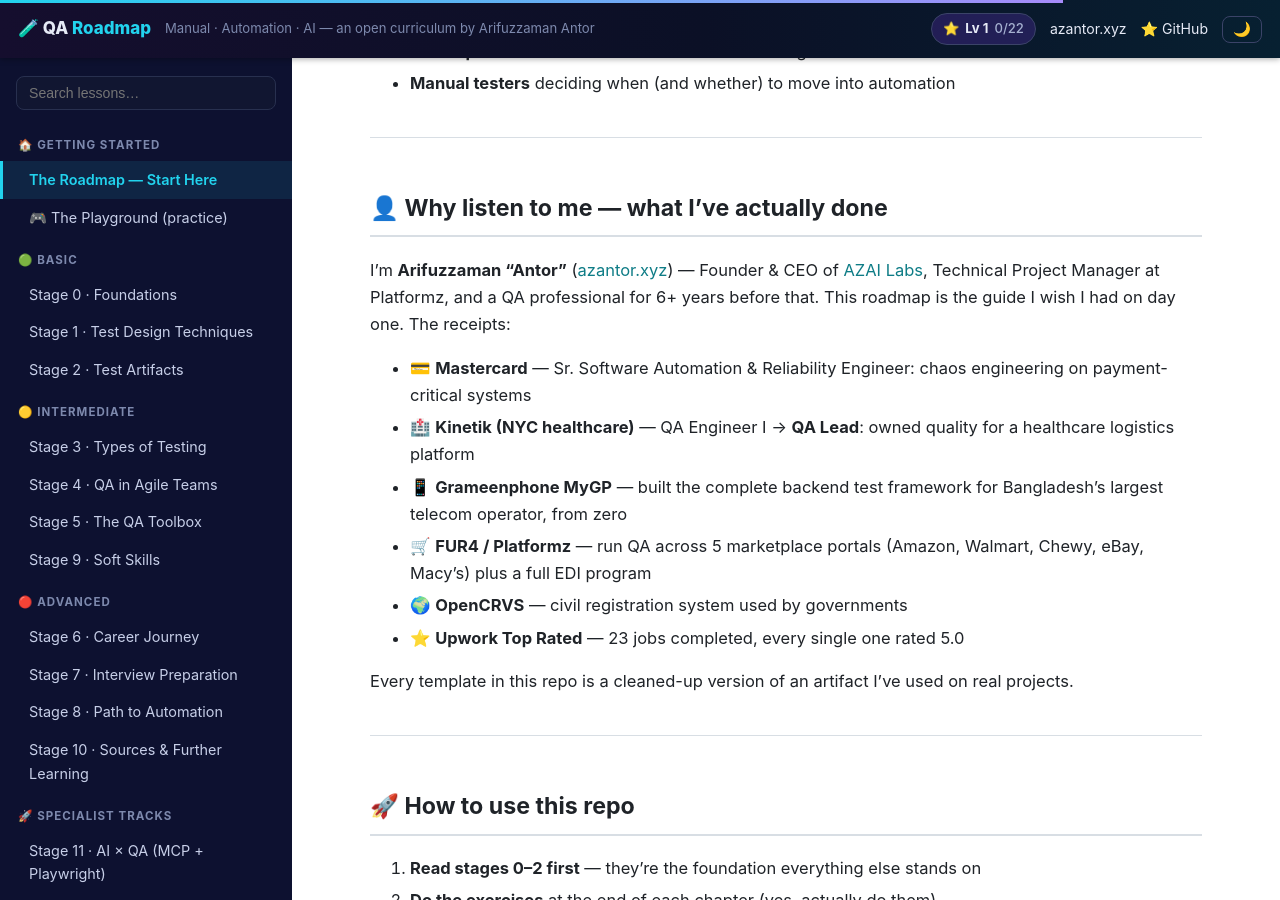
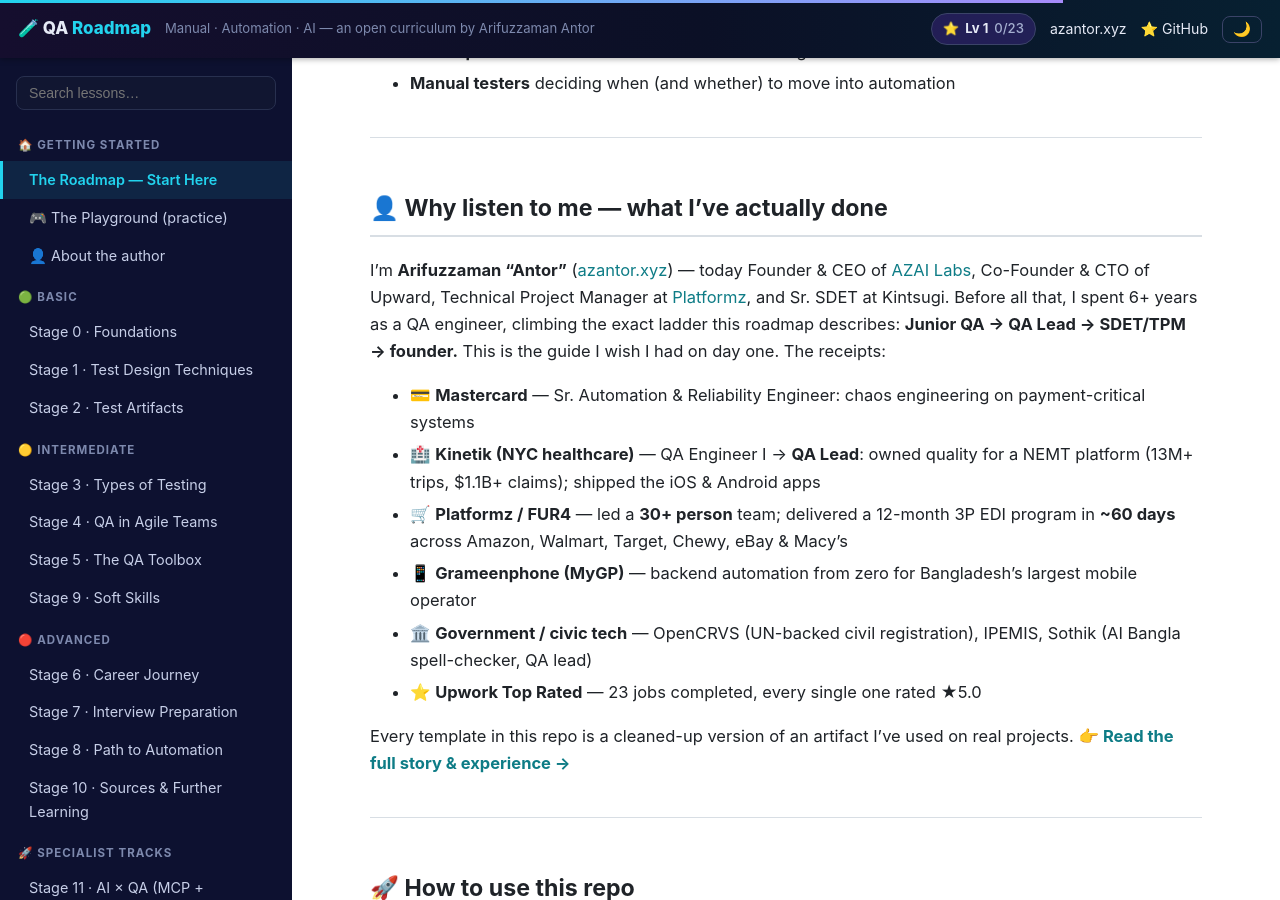
Before and after one commit to azaworld/qa-manual-testing-roadmap, a Jekyll site: the page built from README.md, in a window 1280 px wide and 900 px high, scrolled down 3632 px. Built offline with Jekyll 4.4.1, drawn with Linux system fonts in a browser that asks for light colours; our own code applies the rules of GitHub Pages for plain Markdown files.

Commit message:
Add About the Author page from azantor.xyz
Full bio so any visitor understands who wrote this: current roles
(AZAI Labs, Upward, Platformz, Kintsugi), the Junior→Lead→TPM→founder
journey with a role timeline, shipped work & metrics, industries,
ventures, skills and education. Linked from the sidebar and refreshed
the home-page 'Why listen to me' bio with current roles.

Co-Authored-By: Claude Fable 5 <noreply@anthropic.com>

```diff
--- a/README.md
+++ b/README.md
@@ -74,16 +74,16 @@ Follow the stages in order — **🟢 Basic → 🟡 Intermediate → 🔴 Advan
 
 ## 👤 Why listen to me — what I've actually done
 
-I'm **Arifuzzaman "Antor"** ([azantor.xyz](https://azantor.xyz)) — Founder & CEO of [AZAI Labs](https://azailabs.dev), Technical Project Manager at Platformz, and a QA professional for 6+ years before that. This roadmap is the guide I wish I had on day one. The receipts:
+I'm **Arifuzzaman "Antor"** ([azantor.xyz](https://azantor.xyz)) — today Founder & CEO of [AZAI Labs](https://azailabs.dev), Co-Founder & CTO of Upward, Technical Project Manager at [Platformz](https://platformz.us), and Sr. SDET at Kintsugi. Before all that, I spent 6+ years as a QA engineer, climbing the exact ladder this roadmap describes: **Junior QA → QA Lead → SDET/TPM → founder.** This is the guide I wish I had on day one. The receipts:
 
-- 💳 **Mastercard** — Sr. Software Automation & Reliability Engineer: chaos engineering on payment-critical systems
-- 🏥 **Kinetik (NYC healthcare)** — QA Engineer I → **QA Lead**: owned quality for a healthcare logistics platform
-- 📱 **Grameenphone MyGP** — built the complete backend test framework for Bangladesh's largest telecom operator, from zero
-- 🛒 **FUR4 / Platformz** — run QA across 5 marketplace portals (Amazon, Walmart, Chewy, eBay, Macy's) plus a full EDI program
-- 🌍 **OpenCRVS** — civil registration system used by governments
-- ⭐ **Upwork Top Rated** — 23 jobs completed, every single one rated 5.0
+- 💳 **Mastercard** — Sr. Automation & Reliability Engineer: chaos engineering on payment-critical systems
+- 🏥 **Kinetik (NYC healthcare)** — QA Engineer I → **QA Lead**: owned quality for a NEMT platform (13M+ trips, $1.1B+ claims); shipped the iOS & Android apps
+- 🛒 **Platformz / FUR4** — led a **30+ person** team; delivered a 12-month 3P EDI program in **~60 days** across Amazon, Walmart, Target, Chewy, eBay & Macy's
+- 📱 **Grameenphone (MyGP)** — backend automation from zero for Bangladesh's largest mobile operator
+- 🏛️ **Government / civic tech** — OpenCRVS (UN-backed civil registration), IPEMIS, Sothik (AI Bangla spell-checker, QA lead)
+- ⭐ **Upwork Top Rated** — 23 jobs completed, every single one rated ★5.0
 
-Every template in this repo is a cleaned-up version of an artifact I've used on real projects.
+Every template in this repo is a cleaned-up version of an artifact I've used on real projects. **👉 [Read the full story & experience →](about.md)**
 
 ---
 
--- a/_data/nav.yml
+++ b/_data/nav.yml
@@ -4,6 +4,8 @@
       url: "/"
     - title: "🎮 The Playground (practice)"
       url: "/17-playground.html"
+    - title: "👤 About the author"
+      url: "/about.html"
 
 - title: "🟢 Basic"
   items:
```
Also changed, not shown: about.md (added, +83 -0 lines).
